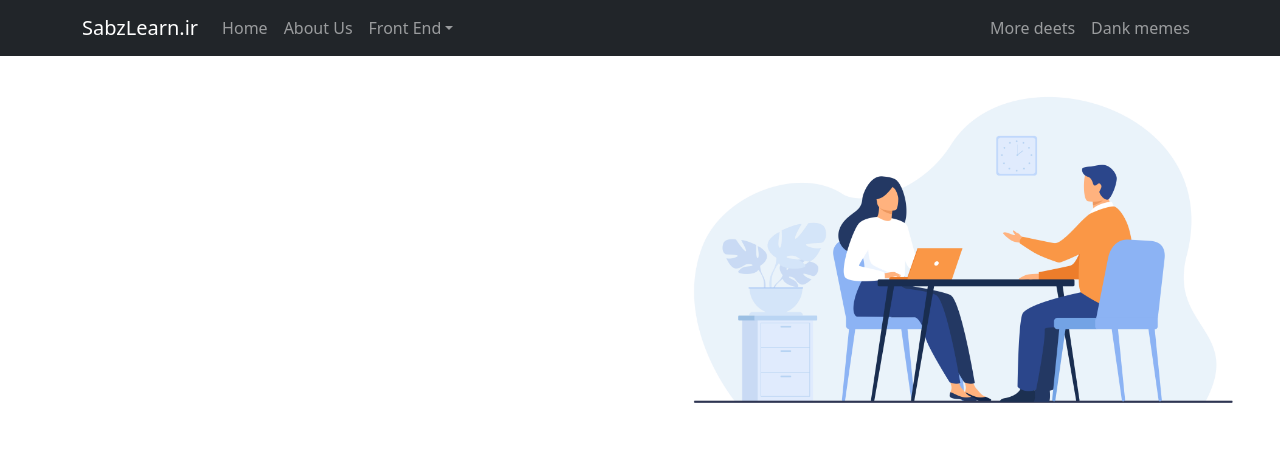
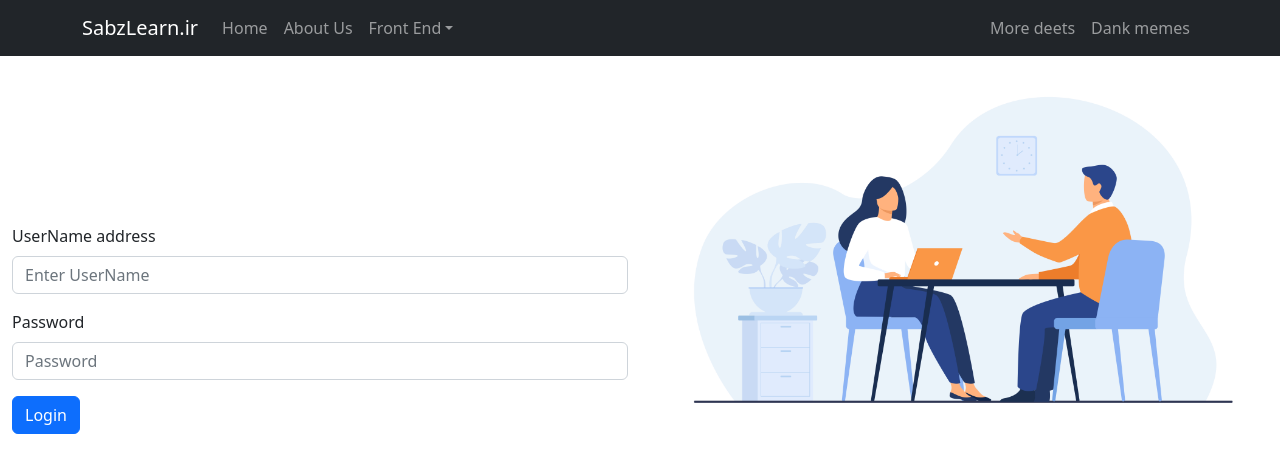
Before and after one commit to gholamreza-hasnzade/learning-reactjs, a React (Create React App) app: page / in a window 1280 px wide. Shown: the top 472 px of the page. Built offline with nearby package versions, Linux system fonts and the light colour scheme.

Commit message:
create left side

```diff
--- /dev/null
+++ b/src/practice-components/login/LeftSide.jsx
@@ -0,0 +1,33 @@
+import React from "react";
+import { Form, Button } from "react-bootstrap";
+
+const LeftSide = () => {
+    return (
+        <div>
+            <br />
+            <br />
+            <br />
+            <br />
+            <br />
+            <br />
+            <br />
+            <Form>
+                <Form.Group className="mb-3" controlId="formBasicEmail">
+                    <Form.Label>UserName address</Form.Label>
+                    <Form.Control type="text" placeholder="Enter UserName" />
+                </Form.Group>
+
+                <Form.Group className="mb-3" controlId="formBasicPassword">
+                    <Form.Label>Password</Form.Label>
+                    <Form.Control type="password" placeholder="Password" />
+                </Form.Group>
+
+                <Button variant="primary" type="submit">
+                    Login
+                </Button>
+            </Form>
+        </div>
+    );
+};
+
+export default LeftSide;
--- a/src/practice-components/login/login.js
+++ b/src/practice-components/login/login.js
@@ -2,6 +2,7 @@
 import { Container, Col, Row } from "react-bootstrap";
 import Menus from "./menu";
 import RightSide from "./RightSide";
+import LeftSide from "./LeftSide";
 
 const Login = () => {
     return (
@@ -9,7 +10,7 @@
             <Row>
                 <Menus />
                 <Col xs={12} md={6}>
-                    {/*   <LeftSide /> */}
+                      <LeftSide />
                 </Col>
 
                 <Col xs={12} md={6}>
```
